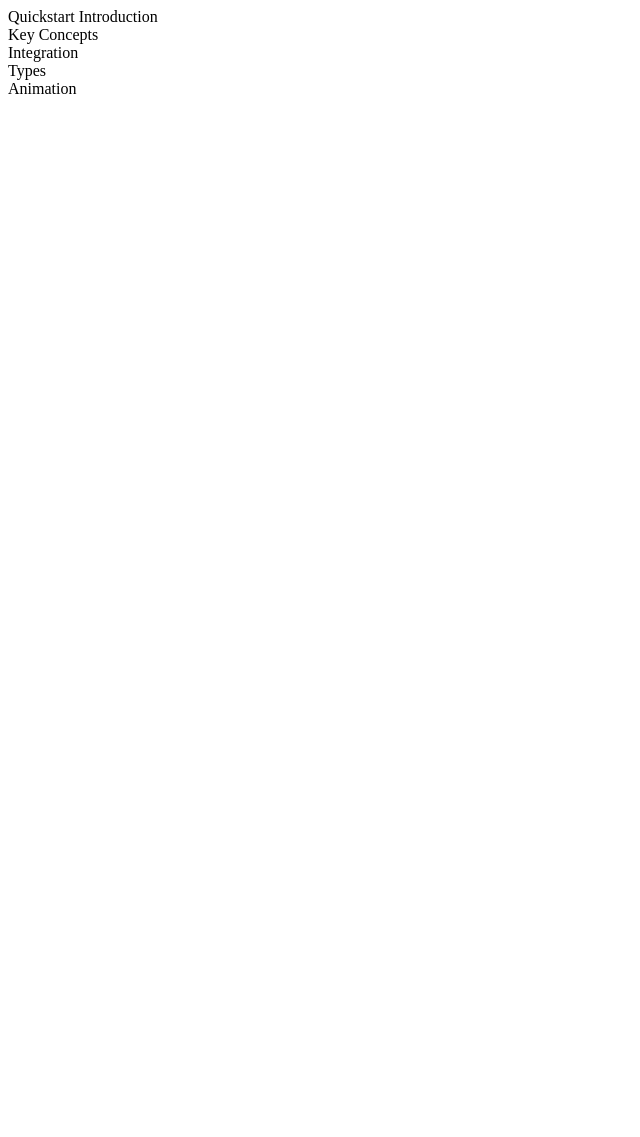
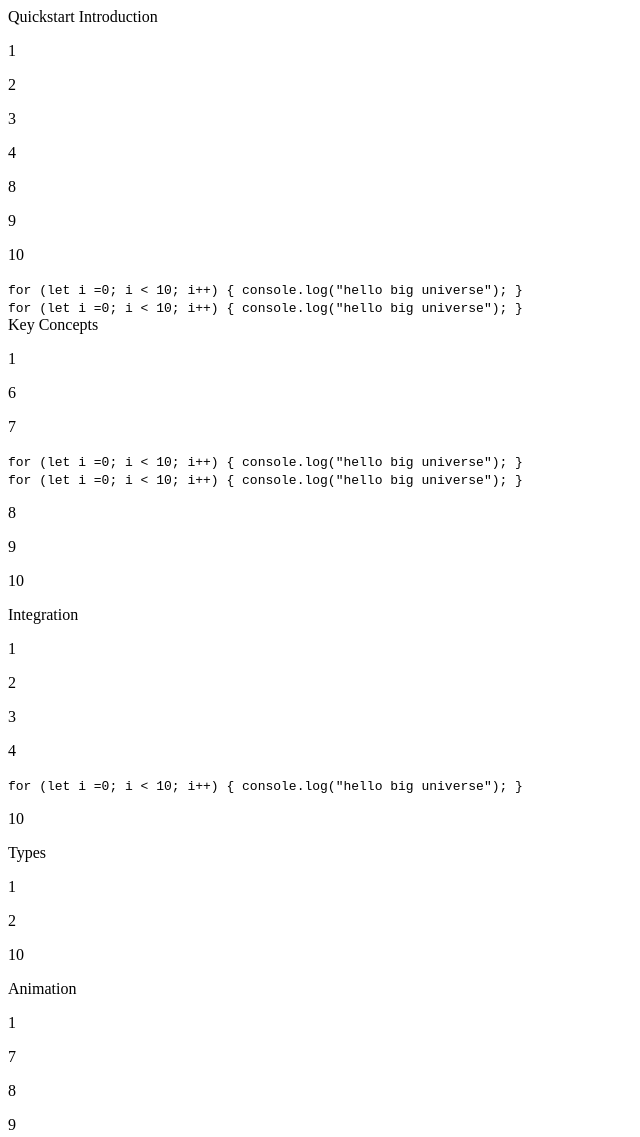
Before and after one commit to sz16900/Eduardo_Seth, a plain HTML site: page index.html in a window 1280 px wide. Shown: the whole page, without its empty margins (0-640 px from the left). Before the commit the page ends 800 px from the top, so only its background shows below. Drawn offline with Linux system fonts and the light colour scheme.

Commit message:
finish paragraphs and code tags

```diff
--- a/index.html
+++ b/index.html
@@ -11,19 +11,60 @@
   <main id='main-doc'>
 
     <section class="main-section" id="Quickstart_Introduction">
-        <header>Quickstart Introduction</header>
+      <header>Quickstart Introduction</header>
+      <p>1</p>
+      <p>2</p>
+      <p>3</p>
+      <p>4</p>
+      <p>8</p>
+      <p>9</p>
+      <p>10</p>
+      <code>for (let i =0; i < 10; i++) {
+        console.log("hello big universe");
+      }</code> <br />
+      <code>for (let i =0; i < 10; i++) {
+        console.log("hello big universe");
+      }</code> <br />
     </section>
     <section class="main-section" id="Key_Concepts">
-        <header>Key Concepts</header>
+      <header>Key Concepts</header>
+      <p>1</p>
+      <p>6</p>
+      <p>7</p>
+      <code>for (let i =0; i < 10; i++) {
+        console.log("hello big universe");
+      }</code> <br />
+      <code>for (let i =0; i < 10; i++) {
+        console.log("hello big universe");
+      }</code> <br />
+      <p>8</p>
+      <p>9</p>
+      <p>10</p>
     </section>
     <section class="main-section" id="Integration">
-        <header>Integration</header>
+      <header>Integration</header>
+      <p>1</p>
+      <p>2</p>
+      <p>3</p>
+      <p>4</p>
+      <p>
+        <code>for (let i =0; i < 10; i++) {
+            console.log("hello big universe");
+          }</code> <br /></p>
+      <p>10</p>
     </section>
     <section class="main-section" id="Types">
-        <header>Types</header>
+      <header>Types</header>
+      <p>1</p>
+      <p>2</p>
+      <p>10</p>
     </section>
     <section class="main-section" id="Animation">
-        <header>Animation</header>
+      <header>Animation</header>
+      <p>1</p>
+      <p>7</p>
+      <p>8</p>
+      <p>9</p>
     </section>
 
   </main>
```
